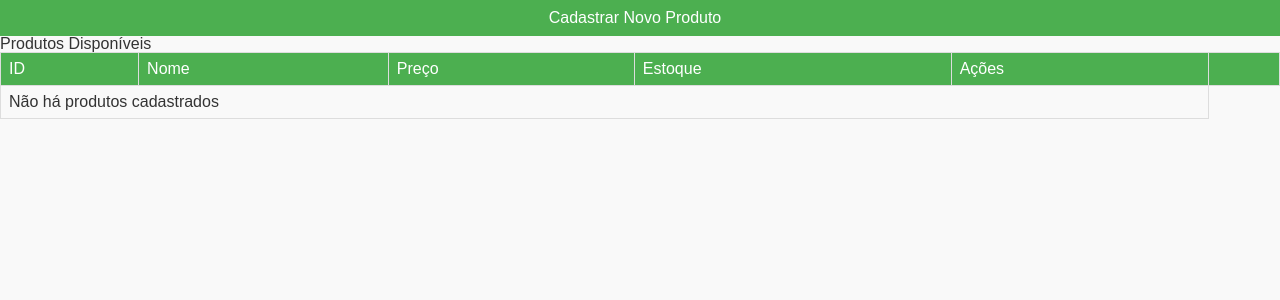
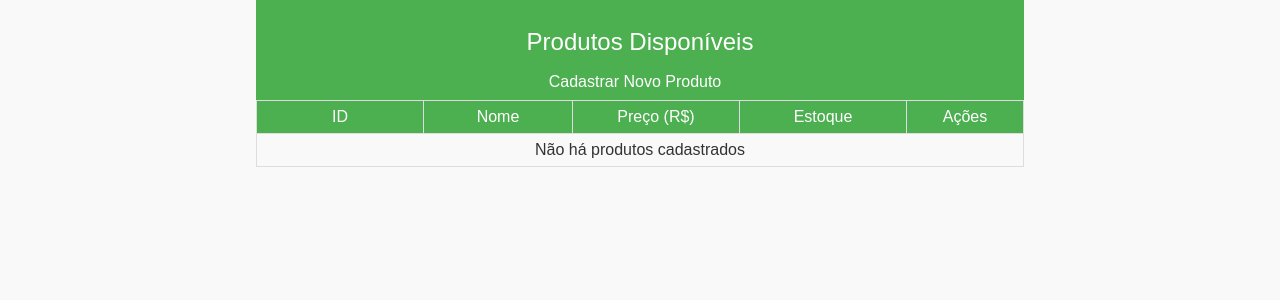
Before and after one commit to maxwelldeveloper7/CTIPI-M-dulo_2, a Flask app: page /listar_produtos in a window 1280 px wide. Shown: the top 300 px of the page. Run offline with Flask 3, Linux system fonts and the light colour scheme.

Commit message:
funcionalidades básicas completas

```diff
--- a/Desenvolvimento WEB2/projetos/loja/app.py
+++ b/Desenvolvimento WEB2/projetos/loja/app.py
@@ -1,9 +1,8 @@
-from flask import Flask, render_template, request, redirect, url_for, flash
+from flask import Flask, render_template, request, redirect, url_for
 from flask_sqlalchemy import SQLAlchemy
 
 app = Flask(__name__)
 app.config['SQLALCHEMY_DATABASE_URI'] = 'sqlite:///loja_online.db'
-app.config['SECRET_KEY'] = 'chavesecreta'
 db = SQLAlchemy(app)
 
 class Produto(db.Model):
@@ -25,7 +24,6 @@ def adicionar_produto():
         db.create_all()
         db.session.add(novo_produto)
         db.session.commit()
-        flash("Produto adicionado com sucesso!")
         return redirect(url_for('listar_produtos'))
     return render_template('adicionar_produto.html')
 
@@ -47,7 +45,6 @@ def editar_produto(id):
         produto.quantidade_estoque = int(request.form['quantidade_estoque'])
 
         db.session.commit()  # Atualiza o produto no banco de dados
-        flash("Produto atualizado com sucesso!")
         return redirect(url_for('listar_produtos'))  # Retorna para a lista de produtos
 
     # Renderiza um formulário para editar o produto com valores atuais
@@ -59,7 +56,6 @@ def excluir_produto(id):
     produto = Produto.query.get_or_404(id)
     db.session.delete(produto)
     db.session.commit()
-    flash("Produto excluído com sucesso!")
     return redirect(url_for('listar_produtos'))
 
 
--- a/Desenvolvimento WEB2/projetos/loja/static/styles.css
+++ b/Desenvolvimento WEB2/projetos/loja/static/styles.css
@@ -1,5 +1,8 @@
 /* Estilos básicos para a página */
 body {
+    display: flex;
+    flex-direction: column;
+    align-items: center;
     font-family: Arial, sans-serif;
     margin: 0;
     padding: 0;
@@ -11,13 +14,20 @@ body {
 header {
     background-color: #4CAF50;
     color: white;
-    padding: 10px;
+    text-align: center;
+    width: 60%;
+}
+
+h1{
+    font-size: 1.5rem;
+    margin: 30px 0 10px 0;
     text-align: center;
 }
 
 /* Estilos para navegação */
 nav {
     text-align: center;
+    margin: 20px 0px 10px 0px;
 }
 
 nav ul {
@@ -42,8 +52,7 @@ nav ul li a:hover {
 
 /* Estilos para tabelas */
 table {
-    width: 100%;
-    border-collapse: collapse;
+    width: 60%;
 }
 
 th, td {
@@ -54,7 +63,7 @@ th, td {
 th {
     background-color: #4CAF50;
     color: white;
-    text-align: left;
+    text-align: center;
 }
 
 tr:nth-child(even) {
@@ -67,28 +76,25 @@ tr:hover {
 
 /* Estilos para formulários */
 form {
-    max-width: 600px;
-    margin: 20px auto;
-    padding: 10px;
+    display: flex;
+    flex-direction: column;
+    width: 20%;
+    padding: 20px;
     background-color: white;
     border: 1px solid #ddd;
     border-radius: 5px;
 }
 
-form div {
-    margin-bottom: 10px;
-}
-
 label {
-    display: block;
     margin-bottom: 5px;
 }
 
 input {
-    width: 100%;
+    width: auto;
     padding: 8px;
     border: 1px solid #ddd;
     border-radius: 5px;
+    margin-bottom: 10px;
 }
 
 button {
@@ -98,6 +104,8 @@ button {
     border: none;
     border-radius: 5px;
     cursor: pointer;
+    width: 20%;
+    margin-bottom: 15px;
 }
 
 button:hover {
@@ -113,3 +121,33 @@ a {
 a:hover {
     text-decoration: underline;
 }
+
+.id__tamanho{
+    width: 150px;
+}
+
+
+.preco__tamanho{
+    width: 150px;
+}
+
+.estoque__tamanho{
+    width: 150px;
+}
+
+.acoes__tamanho{
+    width: 100px;
+}
+
+.acoes__alinhamento{
+    text-align: center;
+}
+
+.id__alinhamento, .quantidade__alinhamento, .preco__alinhamento{
+    text-align: right;
+    padding-right: 10px;
+}
+
+.message__sem_registros{
+    text-align: center;
+}
--- a/Desenvolvimento WEB2/projetos/loja/templates/adicionar_produto.html
+++ b/Desenvolvimento WEB2/projetos/loja/templates/adicionar_produto.html
@@ -8,7 +8,7 @@
     <title>Adicionar Produto</title>
 </head>
 <body>
-    <h1>Adicionar Novo Produto</h1>
+    <h1>Novo Produto</h1>
     <form method="post">
         <label for="nome">Nome</label>
         <input type="text" id="nome" name="nome" required><br>
@@ -16,7 +16,7 @@
         <input type="number" id="preco" name="preco" step="0.01" min="0" required><br>
         <label for="quantidade_estoque">Quantidade em Estoque</label>
         <input type="number" id="quantidade_estoque" name="quantidade_estoque" min="0" required><br>
-        <button type="submit">Adicionar Produto</button>
+        <button type="submit">Adicionar</button>
         <a href="{{ url_for('listar_produtos')}}">Voltar</a>
     </form>
 </body>
--- a/Desenvolvimento WEB2/projetos/loja/templates/listar_produtos.html
+++ b/Desenvolvimento WEB2/projetos/loja/templates/listar_produtos.html
@@ -9,37 +9,36 @@
 </head>
 <body>
     <header>
+        <h1>Produtos Disponíveis</h1>
         <nav>
             <ul>
                 <li><a href="{{ url_for('adicionar_produto') }}">Cadastrar Novo Produto</a></li>
             </ul>
         </nav>
     </header>
-    <main>
-    <h1>Produtos Disponíveis</h1>
     <table>
         <thead>
             <tr>
-                <th>ID</th>
+                <th class="id__tamanho">ID</th>
                 <th>Nome</th>
-                <th>Preço</th>
-                <th>Estoque</th>
-                <th>Ações<th>
+                <th class="preco__tamanho">Preço (R$)</th>
+                <th class="estoque__tamanho">Estoque</th>
+                <th class="acoes__tamanho">Ações</th>
             </tr>
         </thead>
         <tbody>
             {% if not produtos: %}
-                <tr>
+                <tr class="message__sem_registros">
                     <td colspan="5">Não há produtos cadastrados</td>
                 </tr>
             {% else %}
                 {% for produto in produtos %}
                 <tr>
-                    <td>{{ produto.id }}</td>
+                    <td class="id__alinhamento">{{ produto.id }}</td>
                     <td>{{ produto.nome }}</td>
-                    <td>{{ produto.preco }}</td>
-                    <td>{{ produto.quantidade_estoque }}</td>
-                    <td><a href="{{ url_for('editar_produto', id=produto.id) }}">Editar</a>
+                    <td class="preco__alinhamento">{{ produto.preco }}</td>
+                    <td class="quantidade__alinhamento">{{ produto.quantidade_estoque }}</td>
+                    <td class="acoes__alinhamento"><a href="{{ url_for('editar_produto', id=produto.id) }}">Editar</a>
                         <a href="{{ url_for('excluir_produto', id=produto.id) }}">Excluir</a>
                     </td>
                 </tr>
@@ -47,9 +46,5 @@
             {% endif %}
         </tbody>
     </table>
-    </main>
-    <footer>
-
-    </footer>
 </body>
 </html>
```
Also changed, not shown: Desenvolvimento WEB2/projetos/loja/templates/editar_produto.html (+5 -16 lines).
